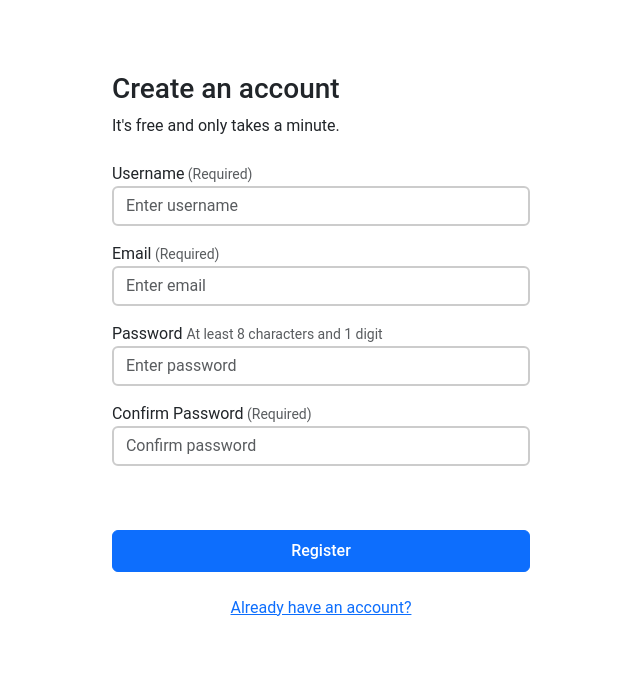
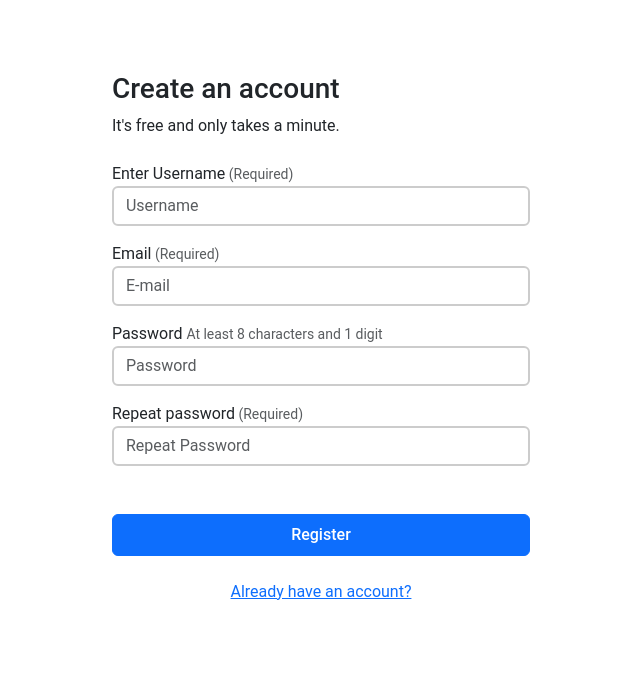
Before and after one commit to dsuetin/django_project, a Django app: page /account/register/ in a window 1280 px wide. Shown: the part 93-793 px from the top of the page, without its empty margins (319-959 px from the left). Run offline with Django 4.2, Linux system fonts and the light colour scheme; data that the repository does not hold is empty.

Commit message:
fix model field

```diff
--- a/account/forms.py
+++ b/account/forms.py
@@ -10,46 +10,93 @@ from django import forms
 from .models import UserBase
 
 
+# class RegistrationForm(forms.ModelForm):
+#     """
+#     Form for registering a new user account.
+#     """
+#     user_name = forms.CharField(label='Username', max_length=50, required=True, help_text='Required')
+#     email = forms.EmailField(label='Email', max_length=100, required=True, help_text='Required',
+#                              error_messages={"required": "Sorry, you will need an email"})
+#     password = forms.CharField(label='Password', max_length=100, required=True, widget=forms.PasswordInput)
+#     confirm_password = forms.CharField(label='Confirm Password', max_length=100,
+#                                        required=True, widget=forms.PasswordInput)
+
+#     class Meta:
+#         model = UserBase
+#         fields = ('user_name', 'email',)
+
+#     def clean_username(self):
+#         user_name = self.cleaned_data["user_name"].lower()
+#         if UserBase.objects.filter(user_name=user_name).first():
+#             raise forms.ValidationError("Sorry, that username is already taken")
+#         return user_name
+
+#     def clean_confirm_password(self):
+#         cleaned_data = self.cleaned_data
+#         if cleaned_data.get("confirm_password") != cleaned_data.get("password"):
+#             raise forms.ValidationError("Passwords do not match")
+#         return cleaned_data["confirm_password"]
+
+#     def clean_email(self):
+#         email = self.cleaned_data["email"].lower()
+#         if UserBase.objects.filter(email=email).first():
+#             raise forms.ValidationError("Sorry, that email is already taken")
+#         return email
+
+#     def __init__(self, *args, **kwards) -> None:
+#         super().__init__(*args, **kwards)
+#         self.fields["user_name"].widget.attrs.update({"class": "form-control mb-3", "placeholder": "Enter username"})
+#         self.fields["email"].widget.attrs.update({"class": "form-control mb-3",
+#                                                   "placeholder": "Enter email",
+#                                                   'name': 'email',
+#                                                   'id': 'id_email'})
+#         self.fields["password"].widget.attrs.update({"class": "form-control mb-3", "placeholder": "Enter password"})
+#         self.fields["confirm_password"].widget.attrs.update({"class": "form-control mb-3",
+#                                                              "placeholder": "Confirm password"})
+
+
+
 class RegistrationForm(forms.ModelForm):
-    """
-    Form for registering a new user account.
-    """
-    user_name = forms.CharField(label='Username', max_length=50, required=True, help_text='Required')
-    email = forms.EmailField(label='Email', max_length=100, required=True, help_text='Required',
-                             error_messages={"required": "Sorry, you will need an email"})
-    password = forms.CharField(label='Password', max_length=100, required=True, widget=forms.PasswordInput)
-    confirm_password = forms.CharField(label='Confirm Password', max_length=100,
-                                       required=True, widget=forms.PasswordInput)
+
+    user_name = forms.CharField(
+        label='Enter Username', min_length=4, max_length=50, help_text='Required')
+    email = forms.EmailField(max_length=100, help_text='Required', error_messages={
+        'required': 'Sorry, you will need an email'})
+    password = forms.CharField(label='Password', widget=forms.PasswordInput)
+    confirm_password = forms.CharField(
+        label='Repeat password', widget=forms.PasswordInput)
 
     class Meta:
         model = UserBase
         fields = ('user_name', 'email',)
 
-    def clean_username(self):
-        user_name = self.cleaned_data["user_name"].lower()
-        if UserBase.objects.filter(user_name=user_name).first():
-            raise forms.ValidationError("Sorry, that username is already taken")
+    def clean_user_name(self):
+        user_name = self.cleaned_data['user_name'].lower()
+        r = UserBase.objects.filter(user_name=user_name)
+        if r.count():
+            raise forms.ValidationError("Username already exists")
         return user_name
 
-    def clean_confirm_password(self):
-        cleaned_data = self.cleaned_data
-        if cleaned_data.get("confirm_password") != cleaned_data.get("password"):
-            raise forms.ValidationError("Passwords do not match")
-        return cleaned_data["confirm_password"]
+    def clean_password2(self):
+        cd = self.cleaned_data
+        if cd['password'] != cd['confirm_password']:
+            raise forms.ValidationError('Passwords do not match.')
+        return cd['confirm_password']
 
     def clean_email(self):
-        email = self.cleaned_data["email"].lower()
+        email = self.cleaned_data['email']
         if UserBase.objects.filter(email=email).exists():
-            raise forms.ValidationError("Sorry, that email is already taken")
+            raise forms.ValidationError(
+                'Please use another Email, that is already taken')
         return email
 
-    def __init__(self, *args, **kwards) -> None:
-        super().__init__(*args, **kwards)
-        self.fields["user_name"].widget.attrs.update({"class": "form-control mb-3", "placeholder": "Enter username"})
-        self.fields["email"].widget.attrs.update({"class": "form-control mb-3",
-                                                  "placeholder": "Enter email",
-                                                  'name': 'email',
-                                                  'id': 'id_email'})
-        self.fields["password"].widget.attrs.update({"class": "form-control mb-3", "placeholder": "Enter password"})
-        self.fields["confirm_password"].widget.attrs.update({"class": "form-control mb-3",
-                                                             "placeholder": "Confirm password"})
+    def __init__(self, *args, **kwargs):
+        super().__init__(*args, **kwargs)
+        self.fields['user_name'].widget.attrs.update(
+            {'class': 'form-control mb-3', 'placeholder': 'Username'})
+        self.fields['email'].widget.attrs.update(
+            {'class': 'form-control mb-3', 'placeholder': 'E-mail', 'name': 'email', 'id': 'id_email'})
+        self.fields['password'].widget.attrs.update(
+            {'class': 'form-control mb-3', 'placeholder': 'Password'})
+        self.fields['confirm_password'].widget.attrs.update(
+            {'class': 'form-control', 'placeholder': 'Repeat Password'})
--- a/account/models.py
+++ b/account/models.py
@@ -49,7 +49,7 @@ class UserBase(AbstractBaseUser, PermissionsMixin):
     """
     email = models.EmailField(_('email address'), unique=True)
     user_name = models.CharField(max_length=150, unique=True)
-    first_name = models.CharField(max_length=150, unique=True)
+    first_name = models.CharField(max_length=150, blank=True)
     about = models.TextField(_
                              ('about'), max_length=500, blank=True)
     # Delivery details
--- a/core/settings.py
+++ b/core/settings.py
@@ -134,4 +134,5 @@ AUTH_USER_MODEL = "account.UserBase"
 LOGIN_REDIRECT_URL = '/account/dashboard'
 LOGIN_URL = '/account/login/'
 
+ACCOUNT_USER_MODEL_USERNAME_FIELD = 'username'
 EMAIL_BACKEND = 'django.core.mail.backends.console.EmailBackend'
--- a/templates/account/registration/account_activation_email.html
+++ b/templates/account/registration/account_activation_email.html
@@ -5,4 +5,4 @@ Your account has been successfuly created. Please click below link to activate y
 
 http://{{ domain }}{% url 'account:activate' uidb64=uid token=token%}
 
-{% endautoesccape %}
+{% endautoescape %}
```
